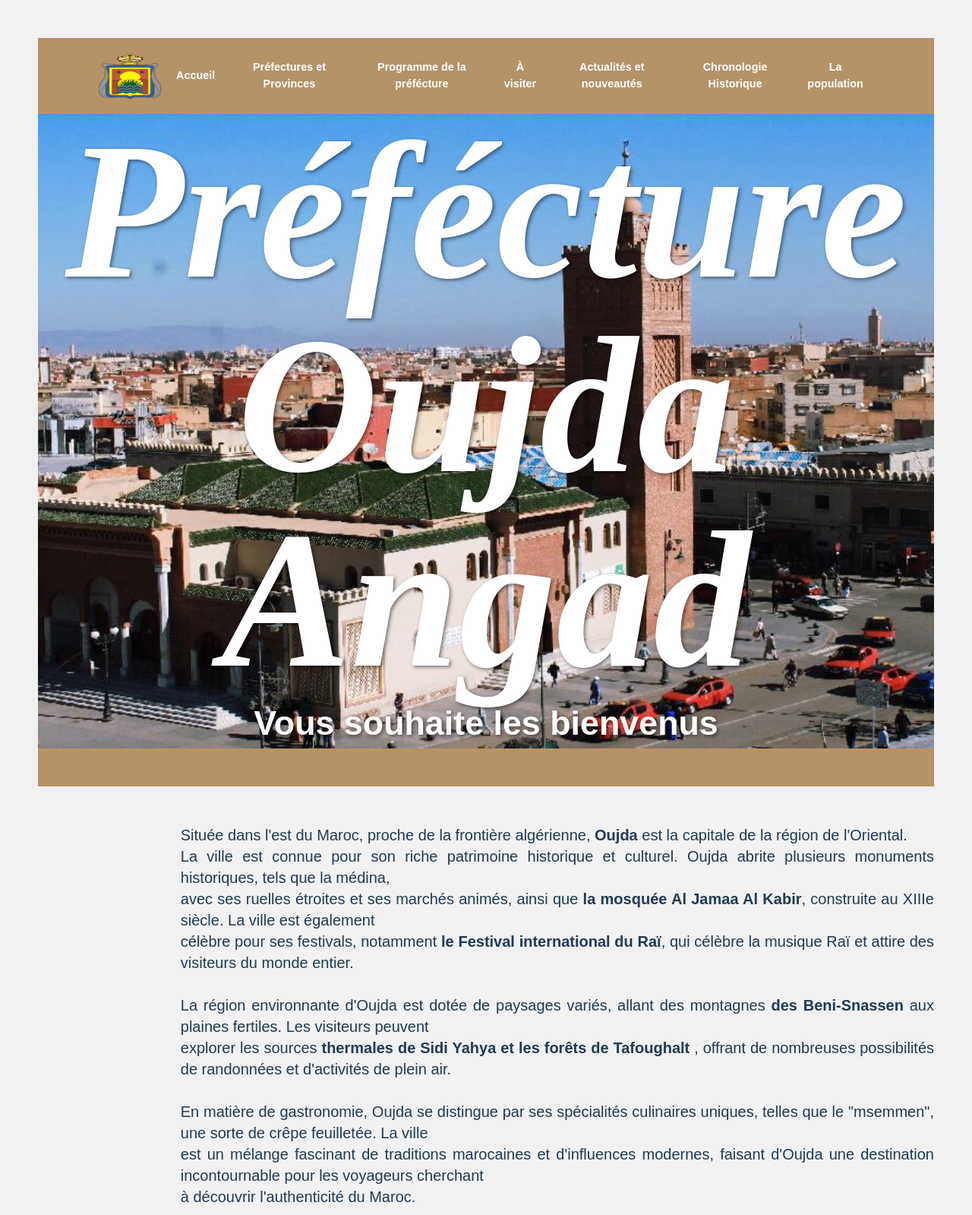
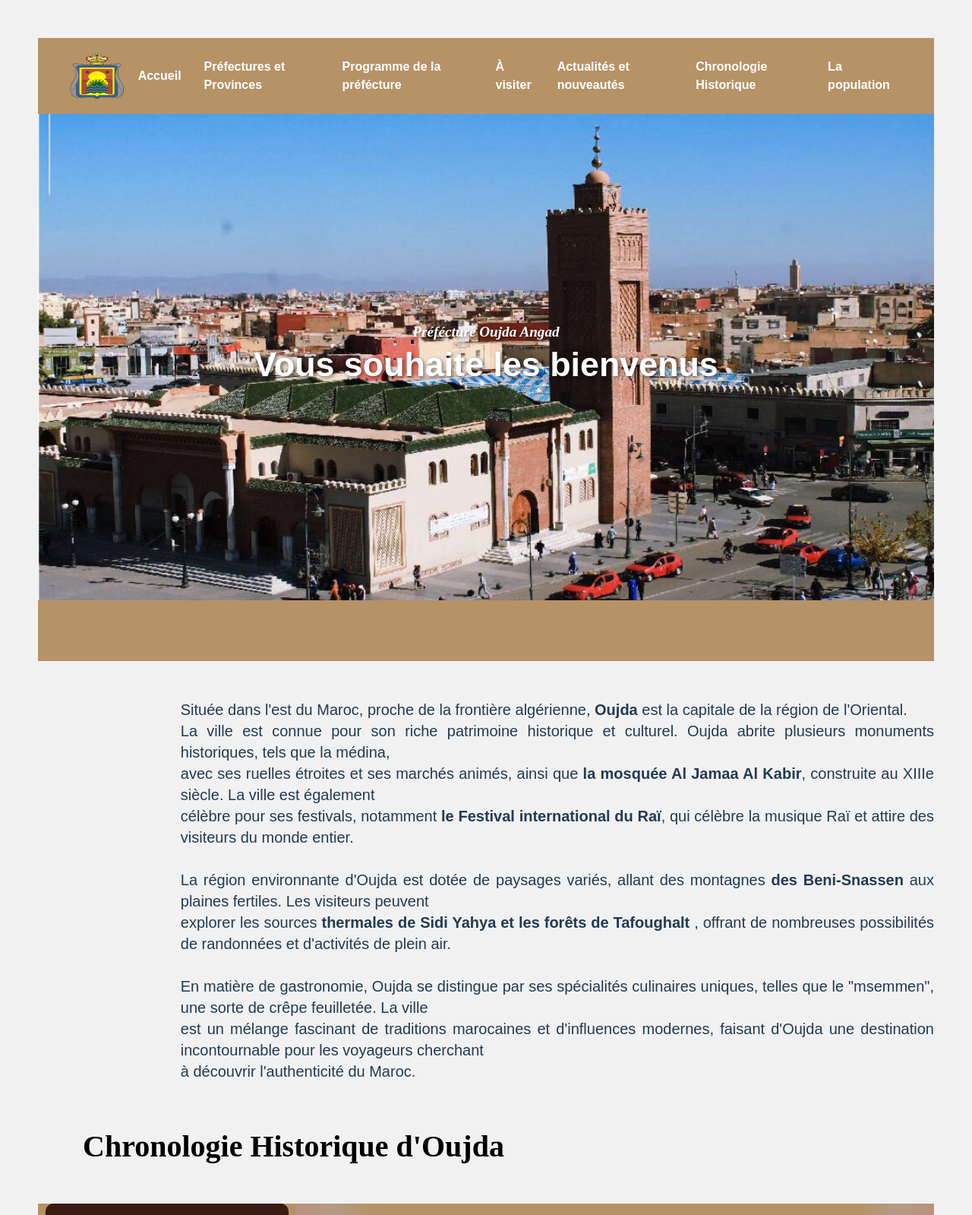
Before and after one commit to nicola3338q/site, a plain HTML site: page index.html in a window 1280 px wide. Shown: the top 1599 px of the page at 76% size. Drawn offline with nearby package versions, Linux system fonts and the light colour scheme.

Commit message:
index.html

```diff
--- a/index.html
+++ b/index.html
@@ -11,88 +11,14 @@
         window.console = window.console || function(t) {};
       </script>
       <style>
-          .container {
-    display: flex;
-    flex-wrap: wrap;
-    max-width: 1200px; /* Ajuste ce chiffre selon ton besoin */
-    margin: auto; /* Centrer le conteneur */
-}
-
-          .card {
-    flex: 1 1 200px; /* Change le minimum à 150px si besoin */
-    max-width: 280px; /* La largeur maximale que tu veux */
-    margin: 10px; /* Ajoute un peu d'espace entre les cartes */
-}
-
-          @media (max-width: 600px) {
-    h1 {
-        font-size: 1.5rem; /* Réduit la taille des titres */
-    }
-
-    .card {
-        width: 90%; /* Prend 90% de la largeur de l'écran */
-        margin: 10px auto; /* Centrer les cartes */
-    }
-
-    #desc {
-        padding-left: 10px; /* Réduire le padding */
-        margin-left: 0; /* Supprimer le margin */
-        padding-top: 20px; /* Ajuster le padding */
-    }
-}
-
-          img {
-    max-width: 100%; /* Cela devrait déjà être dans ton code */
-    height: auto; /* Pour garder le ratio */
-}
-
-
-          .container {
-    width: 90%; /* 90% de la largeur de l'écran */
-    max-width: 1200px; /* Maximum de 1200px pour les grands écrans */
-}
-/* Style par défaut */
-body {
-    font-size: 16px;
-}
-
-/* Pour les écrans de moins de 600px */
-@media (max-width: 600px) {
-    body {
-        font-size: 14px; /* Réduit la taille de la police pour les petits écrans */
-    }
-}
-/* Style par défaut */
-body {
-    font-size: 16px;
-}
-
-/* Pour les écrans de moins de 600px */
-@media screen and (max-width: 2000px) {
-    body {
-        font-size: 14px; /* Réduit la taille de la police pour les petits écrans */
-    }
-}
-/* Exemple de Flexbox */
-.container {
-    display: flex;
-    flex-direction: column; /* Aligne les éléments en colonne */
-}
-
-/* Exemple de Grid */
-.container {
-    display: grid;
-    grid-template-columns: repeat(auto-fill, minmax(300px, 1fr)); /* Crée une grille qui s'adapte */
-}
-
-        * {
+          * {
   margin: 0;
   margin-top: 0;
   margin-bottom: 0;
   padding: 0;
   box-sizing: border-box;
 }
-@media screen and (max-width: 3000px) {
+@media (max-width: 768px) {
   nav ul {
     display: block;
     text-align: center;
@@ -111,7 +37,7 @@ img {
 body {
   font-size: 1rem; /* responsive base font size */
 }
-@media screen and  (max-width: 3000px) {
+@media (max-width: 600px) {
   table {
     display: block;
     overflow-x: auto;
@@ -159,101 +85,59 @@ nav {
   justify-content: flex-end;
   align-items: center;
   margin: auto;
-  padding: 0 5%; /* Utilisation de pourcentages pour rendre le padding flexible */
+  padding: 0 20px;
 }
 
 nav h1 {
   margin-right: auto;
 }
-
 ul {
   display: flex;
   justify-content: center;
-  font-size: 1.1em; /* Unité relative, légèrement réduite */
+  font-size: 1.2em;
   align-items: center;
   margin-left: auto;
 }
-
 ul li {
   list-style: none;
-  margin-left: 3vw; /* Utilisation de 'vw' (viewport width) pour ajuster à la largeur de l'écran */
-  font-size: 0.9rem; /* Taille un peu réduite pour une meilleure lisibilité sur des écrans plus petits */
-}
-
+  margin-left: 62px;
+  font-size: 1rem;
+}
 ul li a {
   color: #b69267;
   font-family: Arial, sans-serif;
   font-weight: bold;
   transition: color 0.4s ease-in-out;
 }
-
 ul li a:hover {
   color: rgb(10, 47, 95);
-}/* Logo adaptatif */
+}
 #logo {
-  height: 10vw; /* 10% de la largeur de la fenêtre */
-  width: 10vw;  /* La largeur et la hauteur du logo sont proportionnelles à la largeur de l'écran */
-  max-width: 90px; /* Limite maximale du logo */
-  max-height: 90px;
-}
-
-/* Titre adaptatif */
+  height: 90px;
+  width: 90px;
+}
 #titre {
   text-align: center;
   font-style: oblique;
   line-height: 1;
   font-weight: bold;
-  font-size: 80vw; /* Utilisation de 'vw' pour ajuster la taille selon la largeur de l'écran */
+  font-size: 120%;
   font-family: 'mega_freshregular';
-  max-font-size: 300px; /* Limite maximale pour les grands écrans */
-}
-
-/* Hero section */
+}
 .hero {
   text-shadow: 2px 2px 5px rgba(0, 0, 0, 0.5);
-  min-height: 100vh; /* La section occupe 100% de la hauteur de la fenêtre */
-  background: url("hih.jpg") no-repeat center center/cover;
+  min-height: 90vh;
+  background: url("hih.jpg");
+  background-size: cover;
+  background-position: center;
   color: #ffffff;
   display: flex;
   flex-direction: column;
   justify-content: center;
   align-items: center;
   text-align: center;
-  border-bottom: 50px solid #b69267;
-}
-
-/* Media Queries pour les tablettes et téléphones */
-@media screen and (max-width: 3000px) {
-  #logo {
-    height: 40vw; /* Ajustement du logo pour les tablettes */
-    width: 40vw;
-  }
-
-  #titre {
-    font-size: 20vw; /* Ajustement du titre pour les écrans plus petits */
-  }
-
-  .hero {
-    min-height: 80vh; /* Ajustement de la hauteur pour les écrans de tablettes */
-  }
-}
-
-@media screnn and (max-width: 3000px) {
-  #logo {
-    height: 15vw; /* Plus grand sur les petits écrans */
-    width: 15vw;
-  }
-
-  #titre {
-    font-size: 5vw; /* Ajustement pour les téléphones */
-  }
-
-  .hero {
-    min-height: 70vh; /* Réduire la hauteur pour les très petits écrans */
-  }
-}
-
-
+  border-bottom: 80px solid #b69267;
+}
 
 #desc {
   padding-left: 150px;
@@ -551,7 +435,7 @@ font-weight: bold;
 margin-bottom: 8px;
 color: var(--midnight-green);
 }
-@media screen and (max-width: 2000px) {
+@media screen and (max-width: 800px) {
 .timeline {
   display: block;
 }
@@ -710,13 +594,13 @@ a.social:not(:last-child) {
   margin-right: 10px;
 }
 
-@media screen and (max-width: 2000px) {
+@media screen and (max-width: 900px) {
   .footer-top {
     justify-items: start;
   }
 }
 
-@media screen and (max-width: 2000px) {
+@media screen and (max-width: 660px) {
   footer {
     padding: 30px;
   }
@@ -1279,6 +1163,19 @@ nav {
   }
 
 
+}
+
+body {
+  font-size: 16px;
+  margin: 50px;
+}
+
+/* Style pour les petits écrans (comme un mobile) */
+@media screen and (max-width: 768px) {
+  body {
+      font-size: 14px;
+      margin: 10px;
+  }
 }
 
 body {
```
